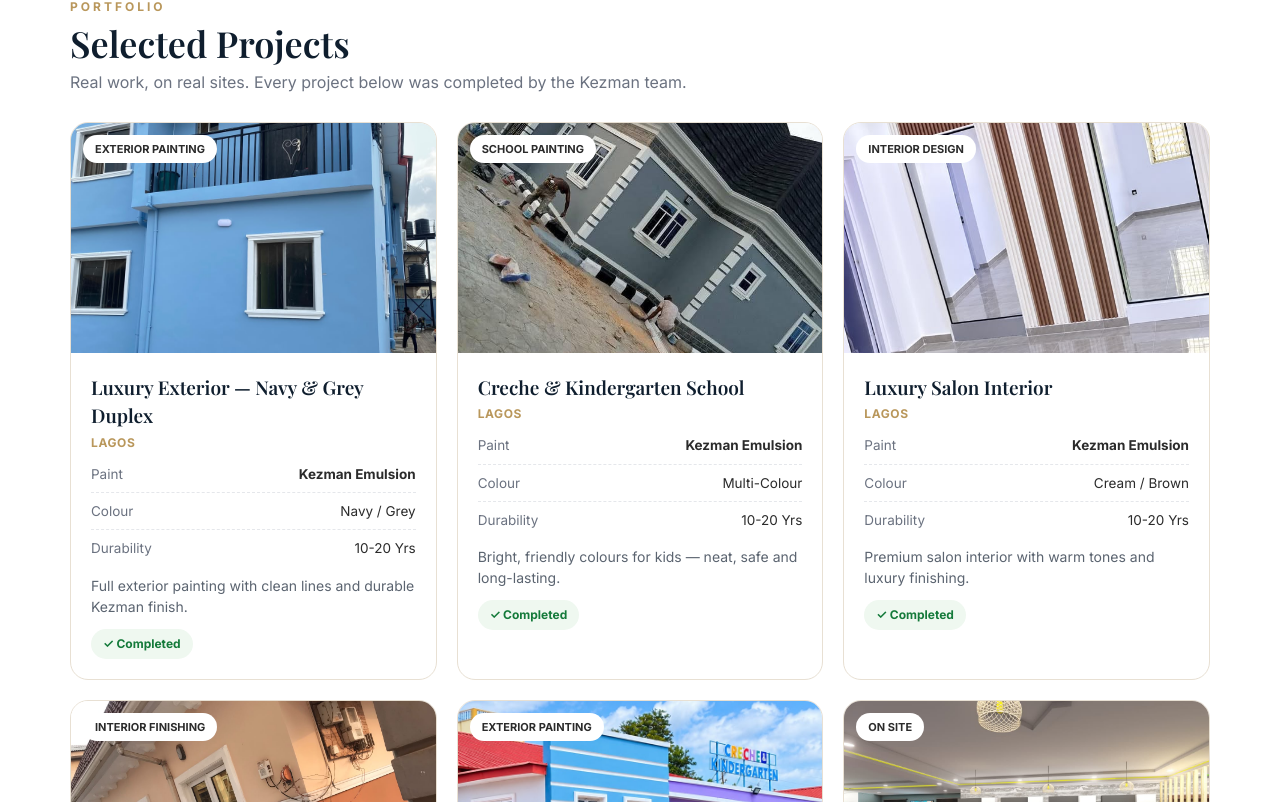
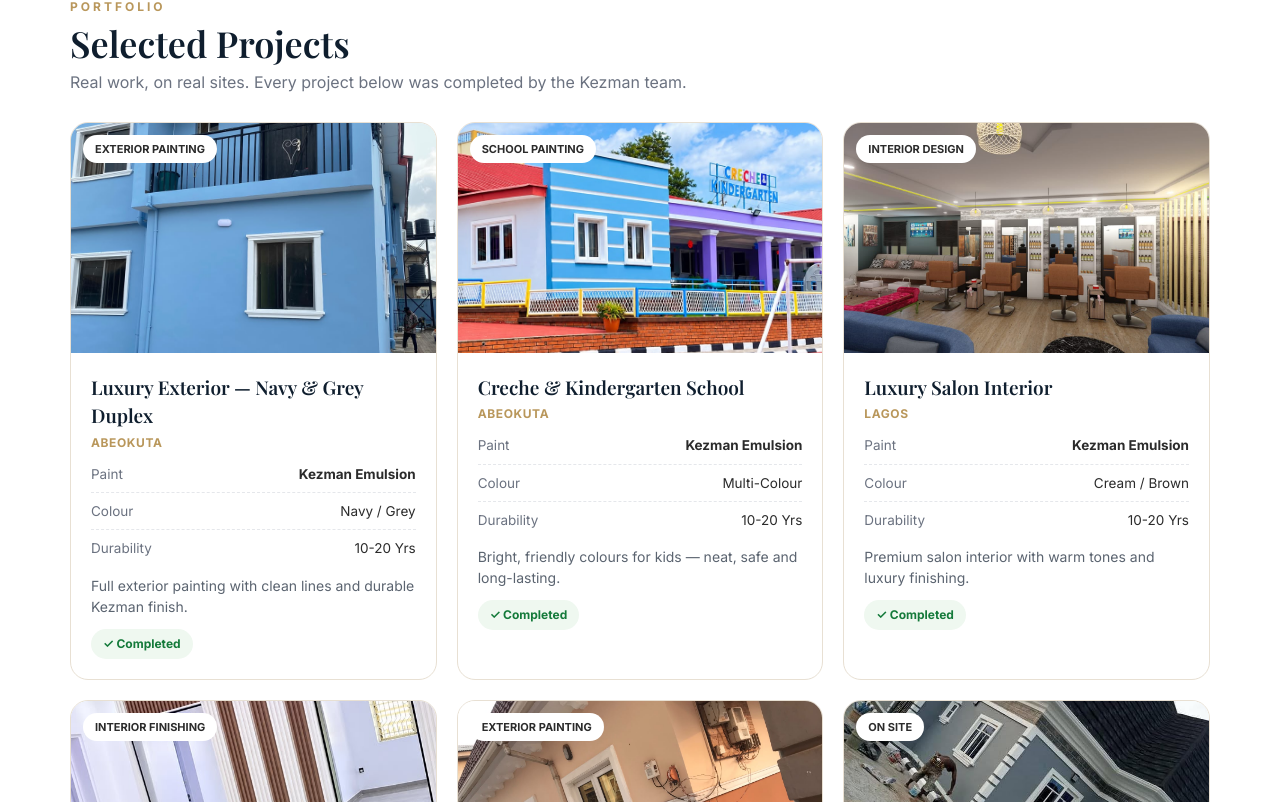
Before and after one commit to zamaris-del/Kezman-Art, a Next.js app: page / in a window 1280 px wide. Shown: the part 1418-2220 px from the top of the page. Built offline with nearby package versions, Linux system fonts and the light colour scheme.

Commit message:
Change project locations to Abeokuta
Updated project locations from Lagos to Abeokuta and adjusted image paths accordingly.

```diff
--- a/data/projects.js
+++ b/data/projects.js
@@ -1,14 +1,14 @@
 export const WHATSAPP = "2348054766095";
 
 export const projects = [
-  { id: 1, title: "Luxury Exterior — Navy & Grey Duplex", tag: "Exterior Painting", loc: "Lagos", paint: "Kezman Emulsion", colour: "Navy / Grey", years: "10-20 Yrs", desc: "Full exterior painting with clean lines and durable Kezman finish.", img: "/project-1.jpg" },
-  { id: 2, title: "Creche & Kindergarten School", tag: "School Painting", loc: "Lagos", paint: "Kezman Emulsion", colour: "Multi-Colour", years: "10-20 Yrs", desc: "Bright, friendly colours for kids — neat, safe and long-lasting.", img: "/project-2.jpg" },
-  { id: 3, title: "Luxury Salon Interior", tag: "Interior Design", loc: "Lagos", paint: "Kezman Emulsion", colour: "Cream / Brown", years: "10-20 Yrs", desc: "Premium salon interior with warm tones and luxury finishing.", img: "/project-3.jpg" },
-  { id: 4, title: "Luxury Interior — Panels & Mirrors", tag: "Interior Finishing", loc: "Lagos", paint: "Kezman Emulsion", colour: "Brown / Gold", years: "10-20 Yrs", desc: "Wall panels, mirrors and luxury interior finishing by Kezman.", img: "/project-4.jpg" },
-  { id: 5, title: "Exterior Bungalow — Peach & Brown", tag: "Exterior Painting", loc: "Lagos", paint: "Kezman Emulsion", colour: "Peach / Brown", years: "10-20 Yrs", desc: "Complete exterior repaint — fresh, clean and timeless.", img: "/project-5.jpg" },
-  { id: 6, title: "Site Work In Progress", tag: "On Site", loc: "Lagos", paint: "Kezman Emulsion", colour: "Grey / White", years: "10-20 Yrs", desc: "Kezman team on site — preparation, priming and neat coats.", img: "/project-6.jpg" },
-  { id: 7, title: "Kezman Project 7", tag: "Exterior Painting", loc: "Lagos", paint: "Kezman Emulsion", colour: "Premium Finish", years: "10-20 Yrs", desc: "Another completed Kezman project — neat, durable and beautiful.", img: "/project-7.jpg" },
-  { id: 8, title: "Kezman Project 8", tag: "Exterior Painting", loc: "Lagos", paint: "Kezman Emulsion", colour: "Premium Finish", years: "10-20 Yrs", desc: "Another completed Kezman project — neat, durable and beautiful.", img: "/project-8.jpg" },
+  { id: 1, title: "Luxury Exterior — Navy & Grey Duplex", tag: "Exterior Painting", loc: "Abeokuta", paint: "Kezman Emulsion", colour: "Navy / Grey", years: "10-20 Yrs", desc: "Full exterior painting with clean lines and durable Kezman finish.", img: "/project-1.jpg" },
+  { id: 2, title: "Creche & Kindergarten School", tag: "School Painting", loc: "Abeokuta", paint: "Kezman Emulsion", colour: "Multi-Colour", years: "10-20 Yrs", desc: "Bright, friendly colours for kids — neat, safe and long-lasting.", img: "/project-5.jpg" },
+  { id: 3, title: "Luxury Salon Interior", tag: "Interior Design", loc: "Lagos", paint: "Kezman Emulsion", colour: "Cream / Brown", years: "10-20 Yrs", desc: "Premium salon interior with warm tones and luxury finishing.", img: "/project-6.jpg" },
+  { id: 4, title: "Luxury Interior — Panels & Mirrors", tag: "Interior Finishing", loc: "Abeokuta", paint: "Kezman Emulsion", colour: "Brown / Gold", years: "10-20 Yrs", desc: "Wall panels, mirrors and luxury interior finishing by Kezman.", img: "/project-3.jpg" },
+  { id: 5, title: "Exterior Bungalow — Peach & Brown", tag: "Exterior Painting", loc: "Abeokuta", paint: "Kezman Emulsion", colour: "Peach / Brown", years: "10-20 Yrs", desc: "Complete exterior repaint — fresh, clean and timeless.", img: "/project-4.jpg" },
+  { id: 6, title: "Site Work In Progress", tag: "On Site", loc: "Abeokuta", paint: "Kezman Emulsion", colour: "Grey / White", years: "10-20 Yrs", desc: "Kezman team on site — preparation, priming and neat coats.", img: "/project-2.jpg" },
+  { id: 7, title: "Kezman Project 7", tag: "Exterior Painting", loc: "Abeokuta", paint: "Kezman Emulsion", colour: "Premium Finish", years: "10-20 Yrs", desc: "Another completed Kezman project — neat, durable and beautiful.", img: "/project-7.jpg" },
+  { id: 8, title: "Kezman Project 8", tag: "Exterior Painting", loc: "Abeokuta", paint: "Kezman Emulsion", colour: "Premium Finish", years: "10-20 Yrs", desc: "Another completed Kezman project — neat, durable and beautiful.", img: "/project-8.jpg" },
 ];
 
 export const videos = [
```
